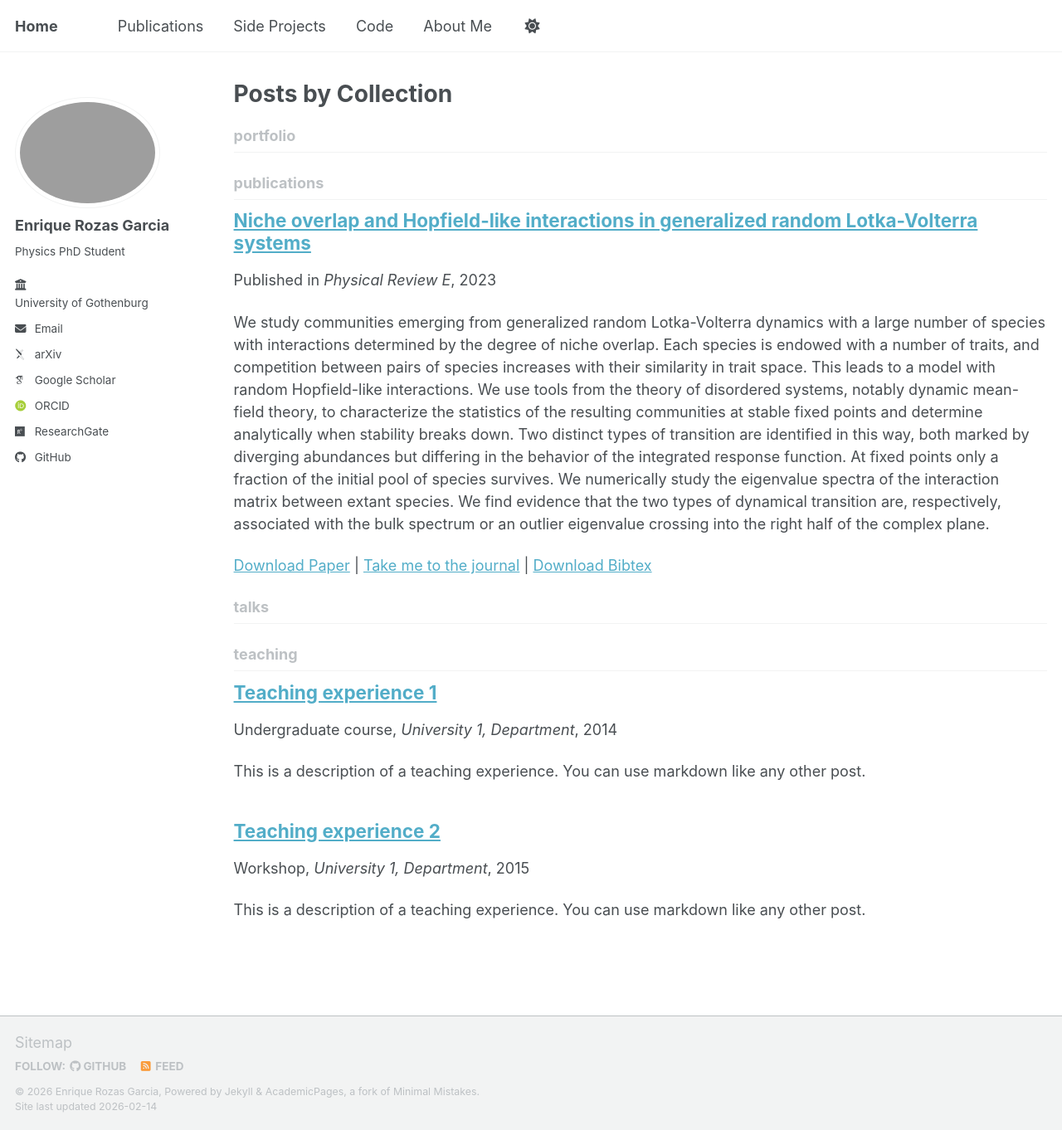
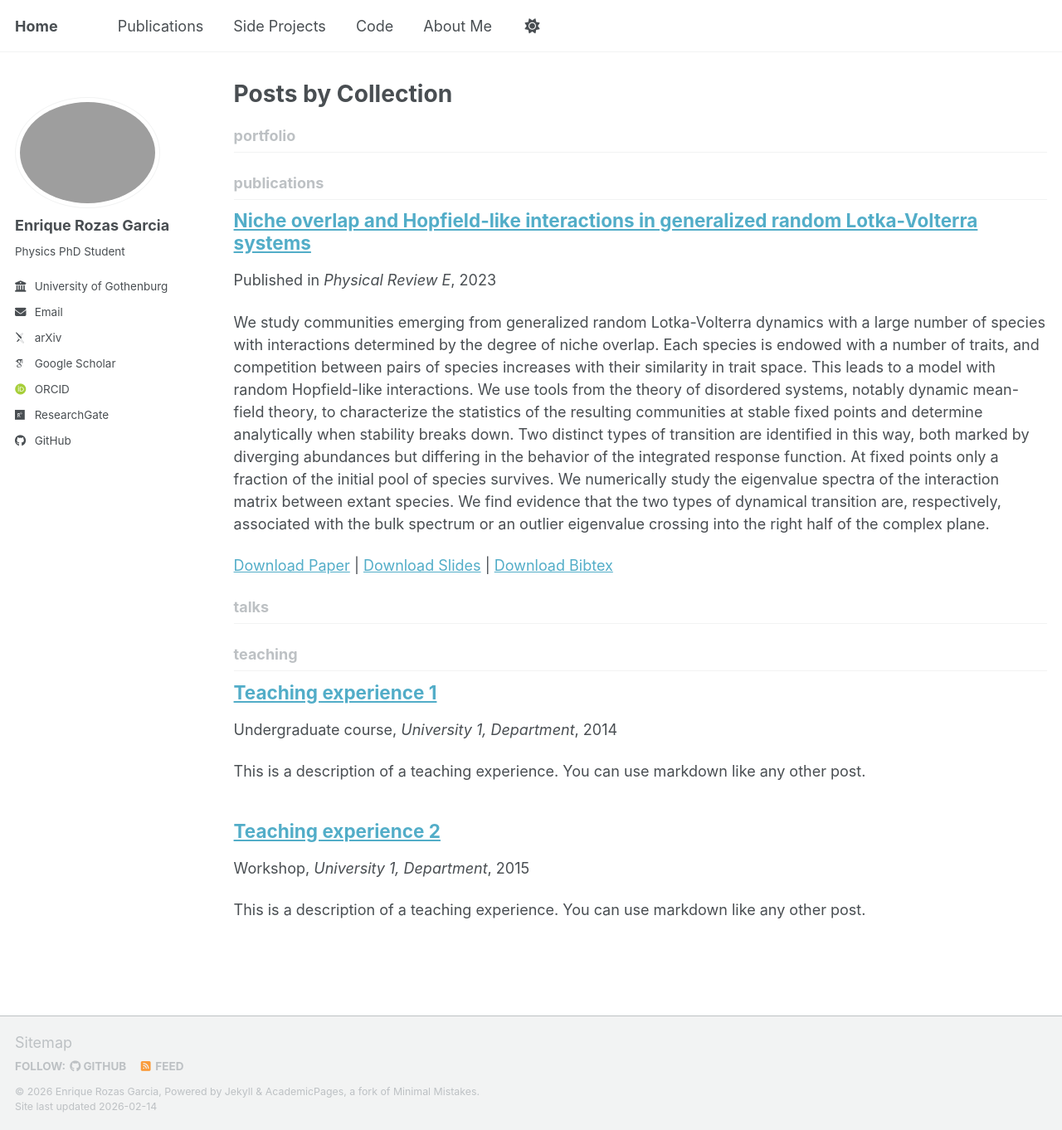
Before and after one commit to EnriqueRG/EnriqueRG.github.io, a Jekyll site: the page built from _pages/collection-archive.html, in a window 1280 px wide and 1362 px high. Shown: the whole window at 83% size. Built offline with Jekyll 4.4.1, drawn with Linux system fonts in a browser that asks for light colours; some web fonts are replaced; a script bundle is joined from its source files by our own code; library files that are not in the unit come from our copies.

Commit message:
Fixed spacing

```diff
--- a/_includes/archive-single.html
+++ b/_includes/archive-single.html
@@ -70,7 +70,7 @@
 
       {% if post.slidesurl %}
         {% if has_links %} | {% endif %}
-        <a href="{{ post.slidesurl }}">Take me to the journal</a>
+        <a href="{{ post.slidesurl }}">Download Slides</a>
         {% assign has_links = true %}
       {% endif %}
 
--- a/_includes/author-profile.html
+++ b/_includes/author-profile.html
@@ -29,11 +29,10 @@
       {% endif %}
       {% if author.employer %}
         <li class="author__desktop">
-          <i class="fas fa-fw fa-building-columns icon-pad-right" aria-hidden="true"></i>
           {% if author.employer_url %}
-            <a href="{{ author.employer_url }}">{{ author.employer }}</a>
+            <a href="{{ author.employer_url }}"><i class="fas fa-fw fa-building-columns icon-pad-right" aria-hidden="true"></i>{{ author.employer }}</a>
           {% else %}
-            {{ author.employer }}
+            <i class="fas fa-fw fa-building-columns icon-pad-right" aria-hidden="true"></i>{{ author.employer }}
           {% endif %}
         </li>
       {% endif %}
```
